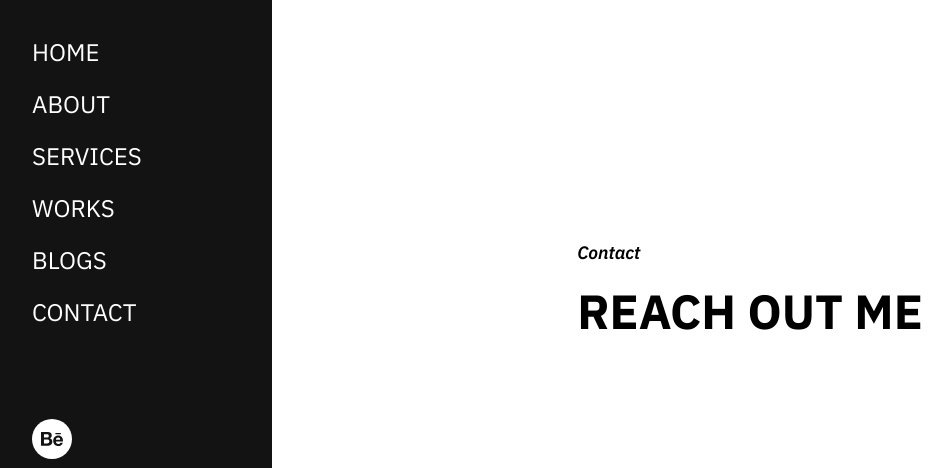
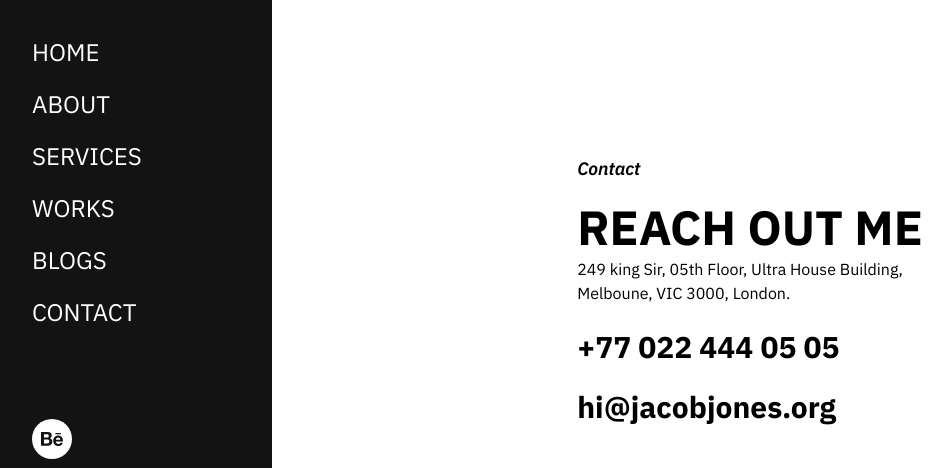
Before and after one commit to altankurt/portfolio-web-template, a website: page src/pages/contact.html in a window 1280 px wide. Shown: the part 109-577 px from the top of the page, without its empty margins (16-968 px from the left). Drawn offline with Linux system fonts and the light colour scheme.

Commit message:
feat(contact): add address section with contact information

```diff
--- a/src/pages/contact.html
+++ b/src/pages/contact.html
@@ -27,6 +27,20 @@
             <h6 class="top-title">Contact</h6>
             <h2 class="main-title">REACH OUT ME</h2>
           </section>
+          <section class="my-32">
+            <address class="flex flex-col not-italic">
+              <p>
+                249 king Sir, 05th Floor, Ultra House Building, <br />
+                Melboune, VIC 3000, London.
+              </p>
+              <a class="my-6 text-3xl font-bold" href="tel:+770224440505"
+                >+77 022 444 05 05</a
+              >
+              <a class="text-3xl font-bold" href="mailto:hi@jacobjones.org"
+                >hi@jacobjones.org</a
+              >
+            </address>
+          </section>
         </article>
       </main>
     </div>
```
